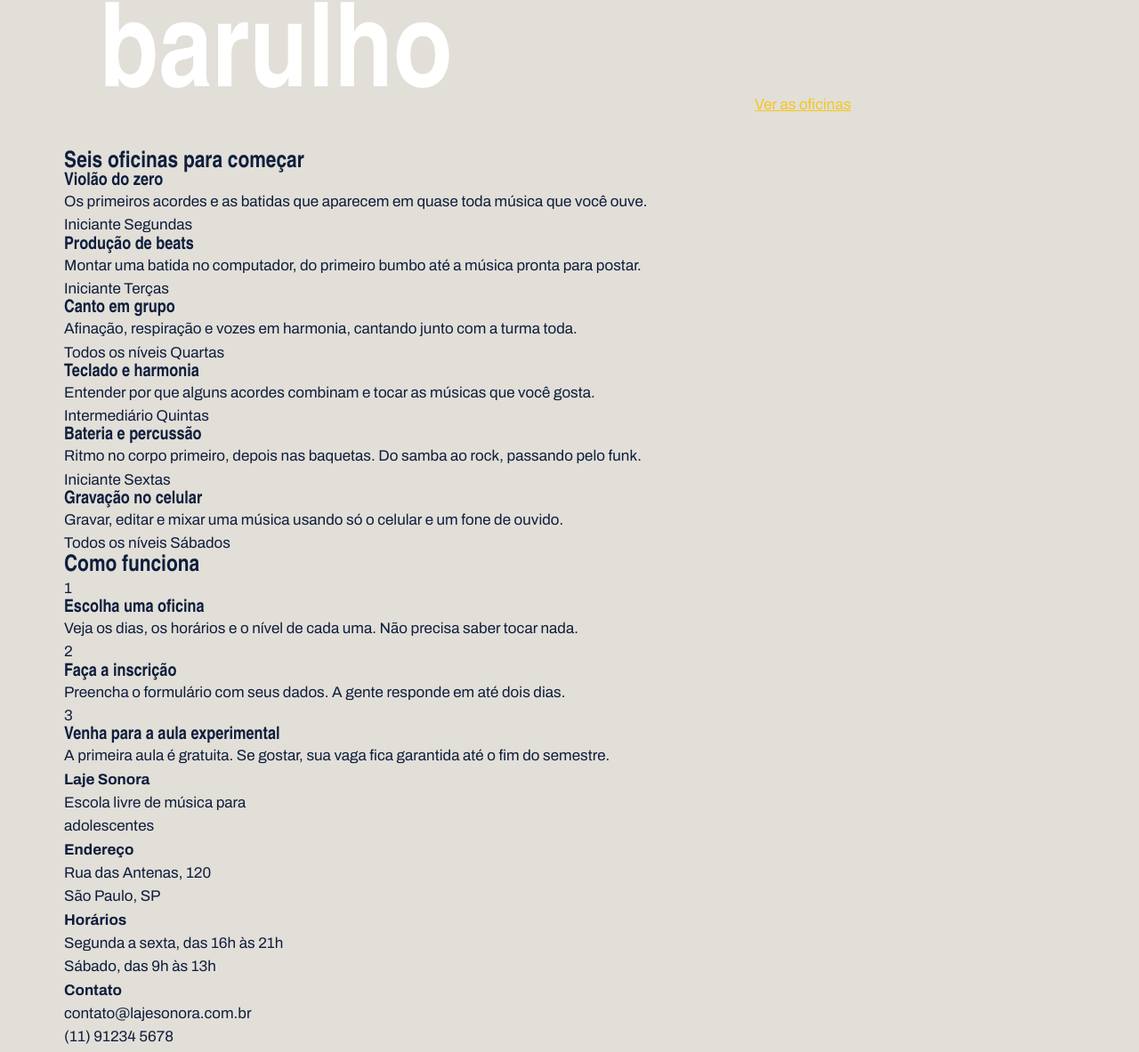
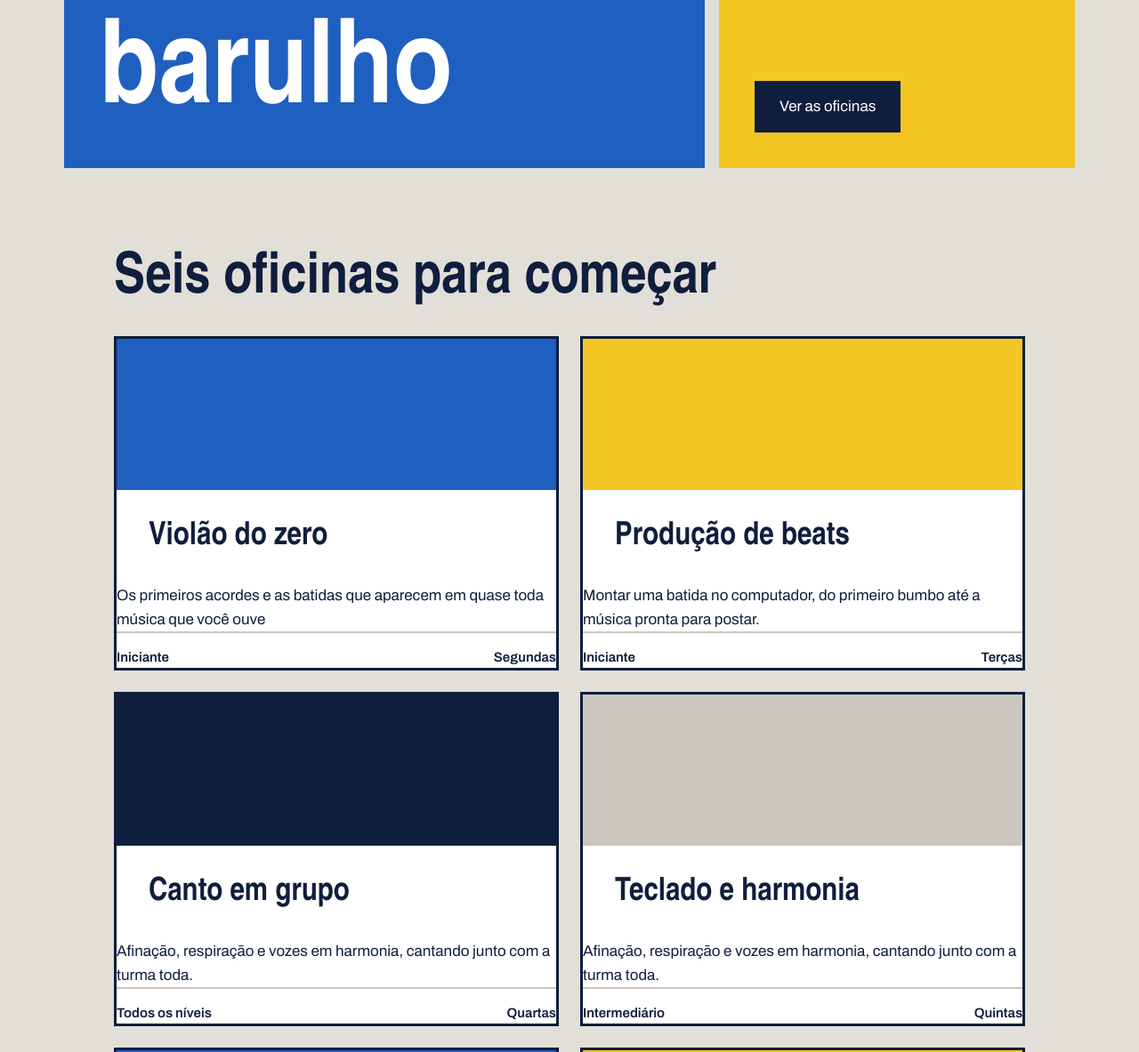
Before and after one commit to murilocae1-max/laje_sonora, a plain HTML site: page index.html in a window 1280 px wide. Shown: the part 517-1700 px from the top of the page at 89% size. Drawn offline with Linux system fonts and the light colour scheme; a web font is replaced by a local one.

Commit message:
Cards das oficinas

```diff
--- a/index.css
+++ b/index.css
@@ -1,110 +1,180 @@
-
-* {
+*{
     margin: 0;
     padding: 0;
     box-sizing: border-box;
+
+}
+:root{
+    --concreto: #E2DFD8;
+
+--concreto-escuro: #CBC7BE;
+
+--tinta: #0F1E3D;
+
+--caixa-dagua: #1F5FBF;
+
+--fita: #F3C623;
+
+--branco: #FFFFFF;
+--fonte-cartaz: "Big Shoulders", "Arial Narrow", sans-serif;
+--fonte-texto: "Archivo", Arial, sans-serif;
+
 }
 
-:root {
-    --concreto: #E2DFD8;
-    --concreto-escuro: #CBC7BE;
-    --tinta: #0F1E3D;
-    --caixa-dagua: #1F5FBF;
-    --fita: #F3C623;
-    --branco: #FFFFFF;
-
-    --fonte-cartaz: "Big Shoulders", "Arial Narrow", sans-serif;
-    --fonte-texto: "Archivo", Arial, sans-serif;
-}
-
-body {
-    background-color: var(--concreto);
+body{
+    background: var(--concreto);
     color: var(--tinta);
     font-family: var(--fonte-texto);
     font-size: 17px;
     line-height: 1.55;
+
 }
-
-a {
+h1, h2, h3{
+    font-family: var(--fonte-cartaz);
+    font-weight: 900;
+    line-height: 0.95;
+}
+a{
     color: inherit;
 }
-
-h1, h2, h3 {
-    font-family: var(--fonte-cartaz);
-    font-weight: 800;
-    line-height: 0.95;
-}
-
-.conteudo {
+.conteudo{
     max-width: 1200px;
     margin-inline: auto;
     padding-inline: 32px;
 }
-
-.topo {
+.topo{
     padding-block: 28px;
     display: flex;
     justify-content: space-between;
     align-items: center;
 }
-
-.logo {
+.logo{
     font-family: var(--fonte-cartaz);
     font-size: 34px;
     font-weight: 900;
     text-decoration: none;
+
 }
-
-.menu {
+.menu{
     display: flex;
     gap: 36px;
 }
-
-.menu a {
+.menu a{
     font-weight: 600;
     text-decoration: none;
     padding-bottom: 4px;
     border-bottom: 4px solid transparent;
+
+}
+.menu a:hover{
+    border-bottom-color: var(--tinta);
+}
+.menu a.atual{
+    border-bottom-color: var(--fita);
 }
 
-.menu a:hover {
-    border-bottom-color: var(--tinta);
-}
-
-.menu a.atual {
-    border-bottom-color: var(--fita);
-}
-.cartazes {
+.cartazes{
     margin-top: 16px;
     display: flex;
     gap: 16px;
+
 }
 .cartaz{
     padding: 40px;
 }
-
 .cartaz-principal{
-    color: var(--caixa-dagua);
-        color: var(--branco);
-        flex: 2;
+    background-color: var(--caixa-dagua);
+    color: var(--branco);
+    flex: 2;
 }
 .cartaz-principal h1{
     font-size: 132px;
     max-width: 9ch;
+
 }
-
 .cartaz-lateral{
-    color: var(--fita);
+    background-color: var(--fita);
     flex: 1;
     display: flex;
     flex-direction: column;
     justify-content: space-between;
     gap: 32px;
     align-items: flex-start;
+}
+.cartaz-lateral p{
+    font-size: 22px;
+    font-weight: 600;
+    line-height: 1.3;
 
-        p{
-            font-size: 32px;
-            font-weight: 600;
-            line-height: 1.3;
-        }
 }
+.botao{
+    background-color: var(--tinta);
+    color: var(--branco);
+    font-weight: 700;
+    text-decoration: none;
+    padding: 16px 28px;
+    border: none;
+    font: var(--fonte-texto);
+    font-size: 17px;
+    cursor: pointer;
+}
+.botao:hover{
+    background-color: var(--caixa-dagua);
+
+}
+.secao{
+    margin: 96px;
+}
+.titulo-secao{
+    font-size: 64px;
+    margin-bottom: 32px;
+
+}
+.cards{
+    display: flex;
+    flex-wrap: wrap;
+    gap: 24px;
+}
+.card{
+    background-color: var(--branco);
+    border: 3px solid var(--tinta);
+    flex: 1 1 340px;
+    display: flex;
+    flex-direction: column;
+}
+.card .foto{
+    height: 170px;
+}
+.foto{
+    background-color: var(--concreto-escuro);
+}
+.foto-azul{
+    background-color: var(--caixa-dagua);
+}
+.foto-amarela{
+    background-color: var(--fita);
+}
+.foto-tinta{
+    background-color: var(--tinta);
+}
+.card-texto{
+    padding: 24px;
+    display: flex;
+    flex-direction: column;
+    flex: 1;
+}
+.card h3{
+    font-size: 36px;
+    margin: 12px;
+}
+
+.card-info {
+    margin-top: auto;
+    padding-top: 16px;
+    border-top: 2px solid var(--concreto-escuro);
+    font-size: 15px;
+    font-weight: 600;
+    display: flex;
+    justify-content: space-between;
+
+}
--- a/index.html
+++ b/index.html
@@ -1,308 +1,150 @@
 <!DOCTYPE html>
-<html lang="pt-br">
+<html lang="pt-BR">
 <head>
     <meta charset="UTF-8">
     <meta name="viewport" content="width=device-width, initial-scale=1.0">
-
+    <link rel="stylesheet" href="index.css">
     <link rel="preconnect" href="https://fonts.googleapis.com">
-    <link rel="preconnect" href="https://fonts.gstatic.com" crossorigin>
-
-    <link href="https://fonts.googleapis.com/css2?family=Archivo:ital,wght@0,100..900;1,100..900&family=Big+Shoulders:opsz,wght@10..72,100..900&display=swap" rel="stylesheet">
+<link rel="preconnect" href="https://fonts.gstatic.com" crossorigin>
+<link href="https://fonts.googleapis.com/css2?family=Archivo:ital,wght@0,100..900;1,100..900&family=Big+Shoulders:opsz,wght@10..72,100..900&display=swap" rel="stylesheet">
 
     <title>Laje Sonora | Início</title>
-
-    <link rel="stylesheet" href="index.css">
 </head>
-
 <body>
     <header class="conteudo topo">
-
-        <a href="index.html" class="Logo">Laje Sonora</a>
-
+        <a href="index.html" class="logo">laje sonora</a>
         <nav class="menu">
-            <a href="index.html" class="atual">Início</a>
+            <a href="index.html" class="atual">Inicio</a>
             <a href="oficinas.html">Oficinas</a>
             <a href="inscricao.html">Inscrição</a>
         </nav>
-
     </header>
-
     <main>
-
         <section class="conteudo cartazes">
-
             <div class="cartaz cartaz-principal">
                 <h1>Música se aprende fazendo barulho</h1>
-            </div>
-
-            <div class="cartaz cartaz-lateral">
-
-                <p>
-                    Oficinas para quem tem de 14 a 18 anos.
-                    Turmas de até 12 pessoas, no fim da tarde,
-                    com instrumento emprestado para quem não tem.
-                </p>
-
-                <a href="oficinas.html" class="botao">
-                    Ver as oficinas
-                </a>
 
             </div>
-
+            <div class="cartaz cartaz-lateral">
+                    <p>Oficinas para quem tem de 14 a 18 anos. Turmas de até 12 pessoas, no fim da tarde, com instrumento emprestado para quem não tem.</p>
+                    <a href="oficinas.html" class="botao">Ver as oficinas</a>
+            </div>
         </section>
-
         <section class="conteudo secao">
-
-            <h2 class="titulo-secao">
-                Seis oficinas para começar
-            </h2>
-
+            <h2 class="titulo-secao">Seis oficinas para começar</h2>
             <div class="cards">
-
                 <article class="card">
-
                     <div class="foto foto-azul"></div>
-
                     <div class="card-texto">
-
                         <h3>Violão do zero</h3>
-
-                        <p>
-                            Os primeiros acordes e as batidas que aparecem
-                            em quase toda música que você ouve.
-                        </p>
-
-                        <div class="card-info">
-                            <span>Iniciante</span>
-                            <span>Segundas</span>
-                        </div>
-
+                    </div>
+                    <p>Os primeiros acordes e as batidas que aparecem em quase toda música que você ouve</p>
+                    <div class="card-info">
+                        <span>Iniciante</span>
+                        <span>Segundas</span>
                     </div>
 
                 </article>
-
                 <article class="card">
-
                     <div class="foto foto-amarela"></div>
-
                     <div class="card-texto">
-
                         <h3>Produção de beats</h3>
-
-                        <p>
-                            Montar uma batida no computador, do primeiro
-                            bumbo até a música pronta para postar.
-                        </p>
-
-                        <div class="card-info">
-                            <span>Iniciante</span>
-                            <span>Terças</span>
-                        </div>
-
+                    </div>
+                    <p>Montar uma batida no computador, do primeiro bumbo até a música pronta para postar.</p>
+                    <div class="card-info">
+                        <span>Iniciante</span>
+                        <span>Terças</span>
                     </div>
 
                 </article>
-
                 <article class="card">
-
                     <div class="foto foto-tinta"></div>
-
                     <div class="card-texto">
-
                         <h3>Canto em grupo</h3>
-
-                        <p>
-                            Afinação, respiração e vozes em harmonia,
-                            cantando junto com a turma toda.
-                        </p>
-
-                        <div class="card-info">
-                            <span>Todos os níveis</span>
-                            <span>Quartas</span>
-                        </div>
-
+                    </div>
+                    <p>Afinação, respiração e vozes em harmonia, cantando junto com a turma toda.</p>
+                    <div class="card-info">
+                        <span>Todos os níveis</span>
+                        <span>Quartas</span>
                     </div>
 
                 </article>
-
                 <article class="card">
-
                     <div class="foto"></div>
-
                     <div class="card-texto">
-
                         <h3>Teclado e harmonia</h3>
-
-                        <p>
-                            Entender por que alguns acordes combinam
-                            e tocar as músicas que você gosta.
-                        </p>
-
-                        <div class="card-info">
-                            <span>Intermediário</span>
-                            <span>Quintas</span>
-                        </div>
-
+                    </div>
+                    <p>Afinação, respiração e vozes em harmonia, cantando junto com a turma toda.</p>
+                    <div class="card-info">
+                        <span>Intermediário</span>
+                        <span>Quintas</span>
                     </div>
 
                 </article>
-
                 <article class="card">
-
                     <div class="foto foto-azul"></div>
-
                     <div class="card-texto">
-
                         <h3>Bateria e percussão</h3>
-
-                        <p>
-                            Ritmo no corpo primeiro, depois nas baquetas.
-                            Do samba ao rock, passando pelo funk.
-                        </p>
-
-                        <div class="card-info">
-                            <span>Iniciante</span>
-                            <span>Sextas</span>
-                        </div>
-
+                    </div>
+                    <p>Ritmo no corpo primeiro, depois nas baquetas. Do samba ao rock, passando pelo funk.</p>
+                    <div class="card-info">
+                        <span>Iniciante</span>
+                        <span>Sextas</span>
                     </div>
 
                 </article>
-
                 <article class="card">
-
                     <div class="foto foto-amarela"></div>
-
                     <div class="card-texto">
-
                         <h3>Gravação no celular</h3>
-
-                        <p>
-                            Gravar, editar e mixar uma música usando
-                            só o celular e um fone de ouvido.
-                        </p>
-
-                        <div class="card-info">
-                            <span>Todos os níveis</span>
-                            <span>Sábados</span>
-                        </div>
-
+                    </div>
+                    <p>Gravar, editar e mixar uma música usando só o celular e um fone de ouvido.</p>
+                    <div class="card-info">
+                        <span>Todos os níveis</span>
+                        <span>Sábados</span>
                     </div>
 
                 </article>
-
             </div>
-
         </section>
-
         <section class="conteudo secao">
-
-            <h2 class="titulo-secao">
-                Como funciona
-            </h2>
-
+            <h2 class="titulo-secao">Como funciona</h2>
             <div class="passos">
-
                 <div class="passo">
-
                     <p class="passo-numero">1</p>
-
                     <h3>Escolha uma oficina</h3>
-
-                    <p>
-                        Veja os dias, os horários e o nível de cada uma.
-                        Não precisa saber tocar nada.
-                    </p>
-
+                    <p>Veja os dias, os horários e o nível de cada uma. Não precisa saber tocar nada.</p>
                 </div>
-
                 <div class="passo">
-
                     <p class="passo-numero">2</p>
-
                     <h3>Faça a inscrição</h3>
-
-                    <p>
-                        Preencha o formulário com seus dados.
-                        A gente responde em até dois dias.
-                    </p>
-
+                    <p>Preencha o formulário com seus dados. A gente responde em até dois dias.</p>
                 </div>
-
                 <div class="passo">
-
                     <p class="passo-numero">3</p>
-
                     <h3>Venha para a aula experimental</h3>
-
-                    <p>
-                        A primeira aula é gratuita. Se gostar,
-                        sua vaga fica garantida até o fim do semestre.
-                    </p>
-
+                    <p>A primeira aula é gratuita. Se gostar, sua vaga fica garantida até o fim do semestre.</p>
                 </div>
-
             </div>
-
         </section>
-
     </main>
-
     <footer class="rodape">
-
         <div class="conteudo rodape-colunas">
-
             <div class="rodape-coluna">
-
                 <h4>Laje Sonora</h4>
-
-                <p>
-                    Escola livre de música para
-                    <br>
-                    adolescentes
-                </p>
-
+                <p>Escola livre de música para <br> adolescentes.</p>
             </div>
-
             <div class="rodape-coluna">
-
                 <h4>Endereço</h4>
-
-                <p>
-                    Rua das Antenas, 120
-                    <br>
-                    São Paulo, SP
-                </p>
-
+                <p>Rua das Antenas, 120 <br> São Paulo, SP</p>
             </div>
-
             <div class="rodape-coluna">
-
                 <h4>Horários</h4>
-
-                <p>
-                    Segunda a sexta, das 16h às 21h
-                    <br>
-                    Sábado, das 9h às 13h
-                </p>
-
+                <p>Segunda a sexta, das 16h às 21h<br> Sábado, das 9h às 13h</p>
             </div>
-
             <div class="rodape-coluna">
-
                 <h4>Contato</h4>
-
-                <p>
-                    contato@lajesonora.com.br
-                    <br>
-                    (11) 91234 5678
-                </p>
-
+                <p>Scontato@lajesonora.com.br<br> (11) 91234 5678</p>
             </div>
-
         </div>
-
     </footer>
-
-</body>
-</html>
```
